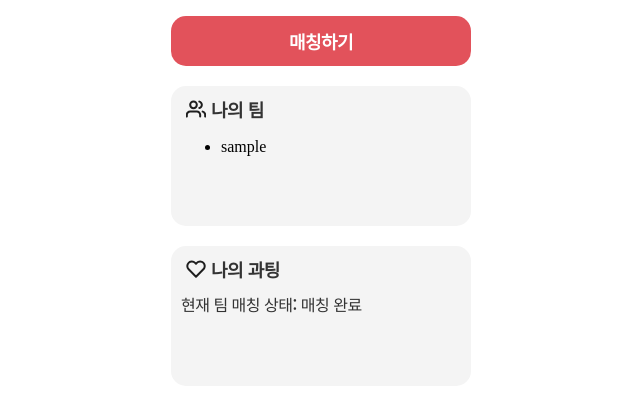
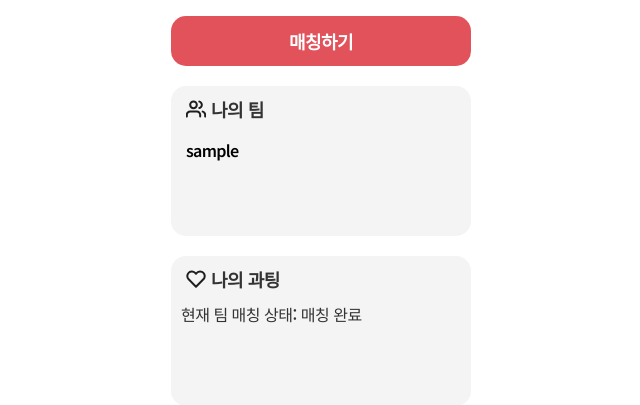
Before and after one commit to tgthon-nojjyteam/KHUTING, a Flask app: page /index in a window 1280 px wide. Shown: the part 196-601 px from the top of the page, without its empty margins (319-959 px from the left). Run offline with Flask 3, Linux system fonts and the light colour scheme; a user stored in the database is signed in; tables that the repository leaves empty hold one stand-in row (values such as "Sample post"); grey boxes marked "Sample" are stand-in pictures.

Commit message:
css 업데이트

```diff
--- a/static/css/index.css
+++ b/static/css/index.css
@@ -2,6 +2,15 @@
     font-family: "Noto Sans KR", sans-serif;
     font-optical-sizing: auto;
     font-style: normal;
+}
+
+.team-member {
+    font-size: 16px;
+    font-family: "Noto Sans KR", sans-serif;
+    font-weight: 600;
+    letter-spacing: -0.7px;
+    margin-bottom: -10px;
+    margin-left: 5px;
 }
 
 h3 {
@@ -90,7 +99,7 @@ h3 {
 
 .text-box {
     width: 280px;
-    height: 120px;
+    height: 130px;
     max-width: 600px;
     background-color: #f4f4f4;
     border-radius: 15px;
--- a/templates/index.html
+++ b/templates/index.html
@@ -117,9 +117,9 @@
             <p>나의 팀</p>
         </div>
         {% if team_members %}
-            <ul class="team-members-list">
+            <class="team-members-list">
                 {% for member in team_members %}
-                    <li class="team-member">{{ member.username }}</li>
+                    <p class="team-member">{{ member.username }} <br>
                 {% endfor %}
             </ul>
         {% else %}
```
